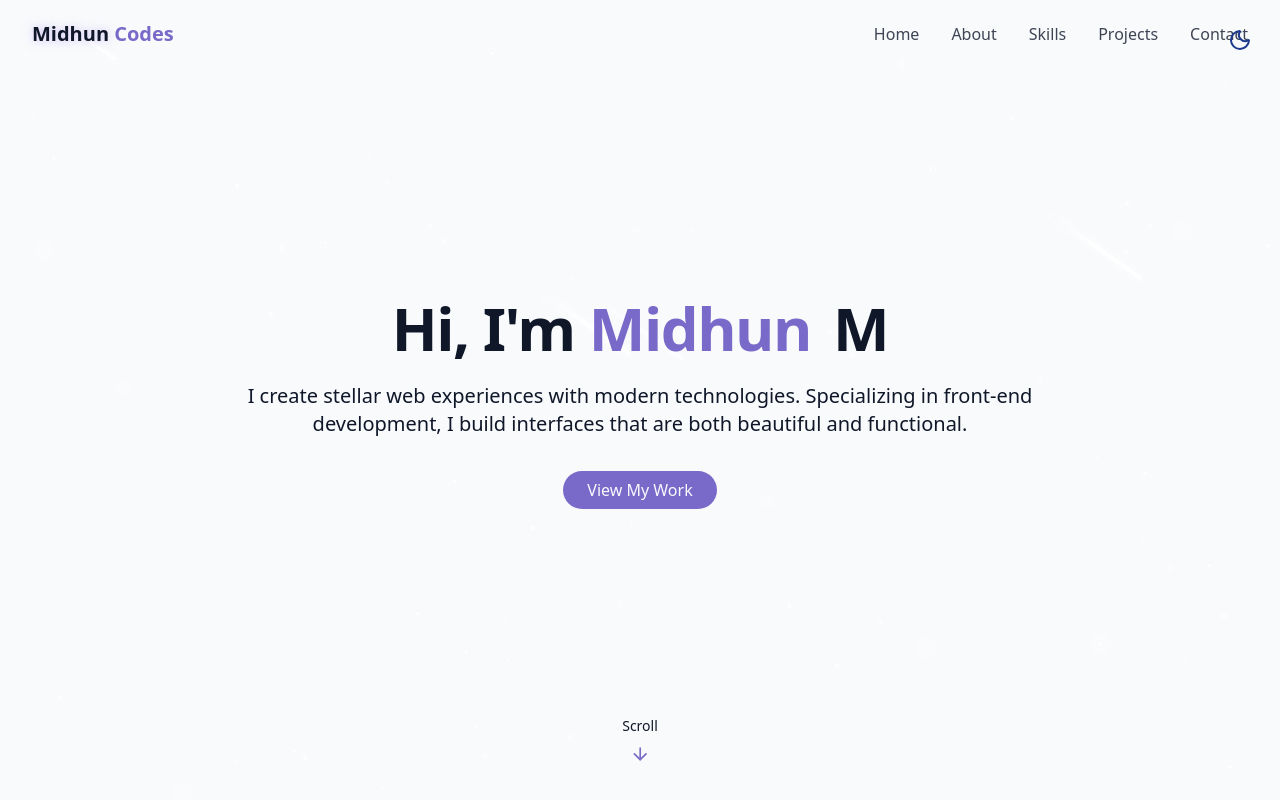
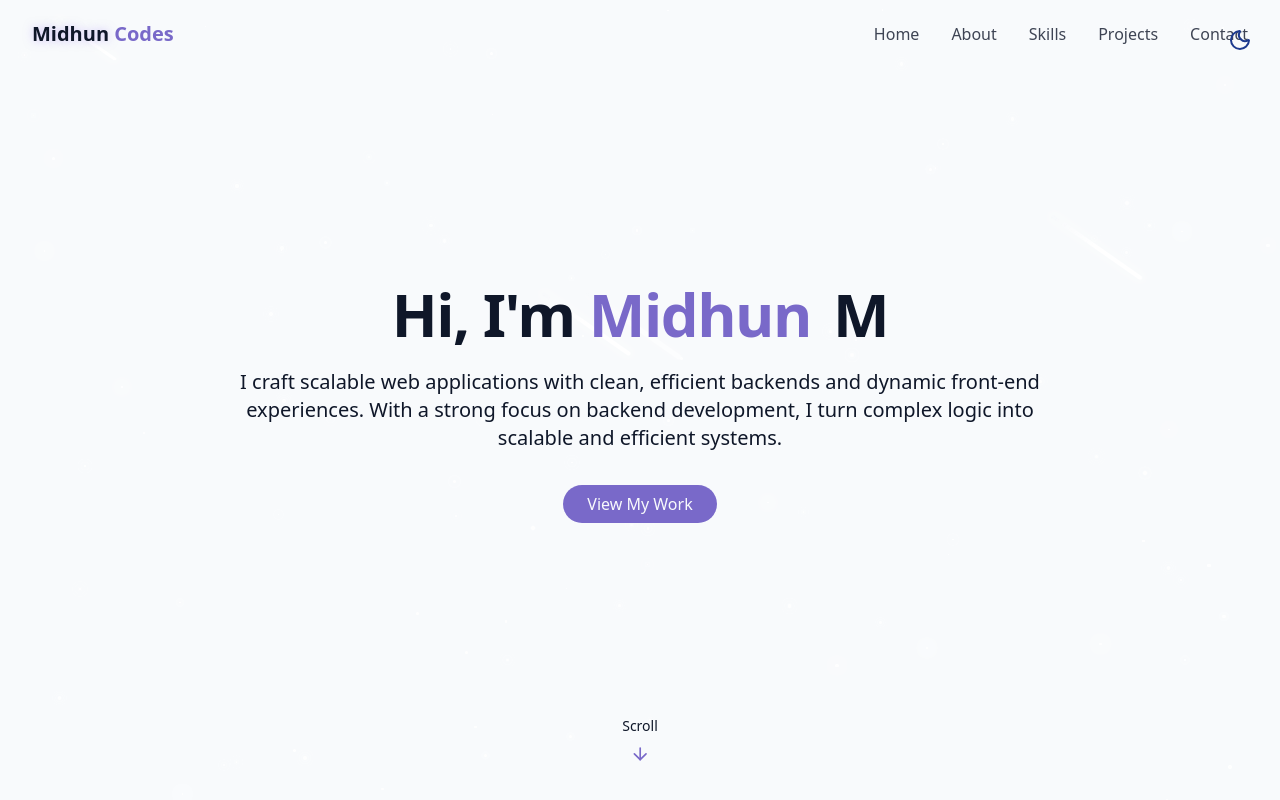
Before and after one commit to Midhun2k1/Portfolio, a React (Vite) app in the folder my-porfolio/: page / in a window 1280 px wide. Shown: the top 800 px of the page. Built offline with nearby package versions, Linux system fonts and the light colour scheme.

Commit message:
Hero section update

```diff
--- a/my-porfolio/src/components/HeroSection.jsx
+++ b/my-porfolio/src/components/HeroSection.jsx
@@ -21,9 +21,10 @@ export const HeroSection = () => {
           </h1>
 
           <p className="text-lg md:text-xl text-muted-foreground max-2-2xl mx-auto opacity-0 animate-fade-in-delay-3">
-            I create stellar web experiences with modern technologies.
-            Specializing in front-end development, I build interfaces that are
-            both beautiful and functional.
+            I craft scalable web applications with clean,
+            efficient backends and dynamic front-end experiences.
+            With a strong focus on backend development,
+            I turn complex logic into scalable and efficient systems.
           </p>
 
           <div className="pt-4 opacity-0 animate-fade-in-delay-4">
```
